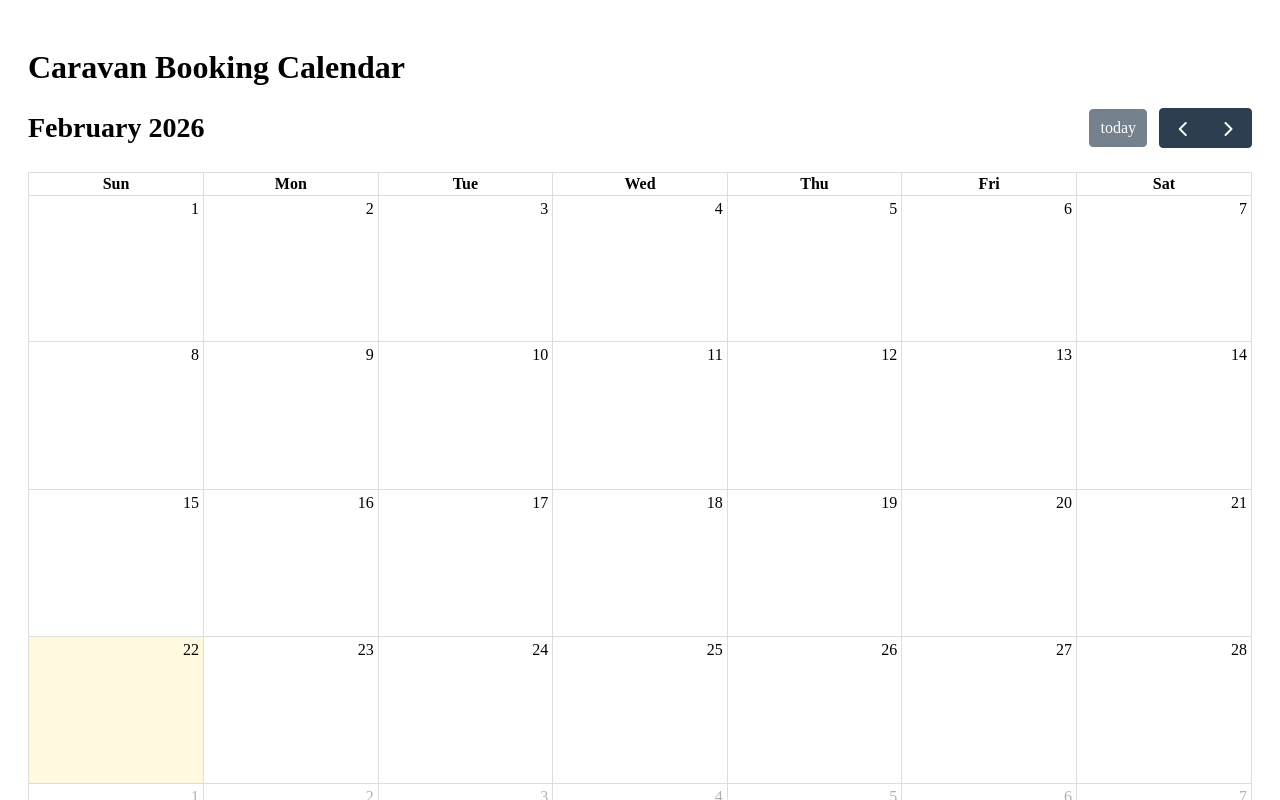
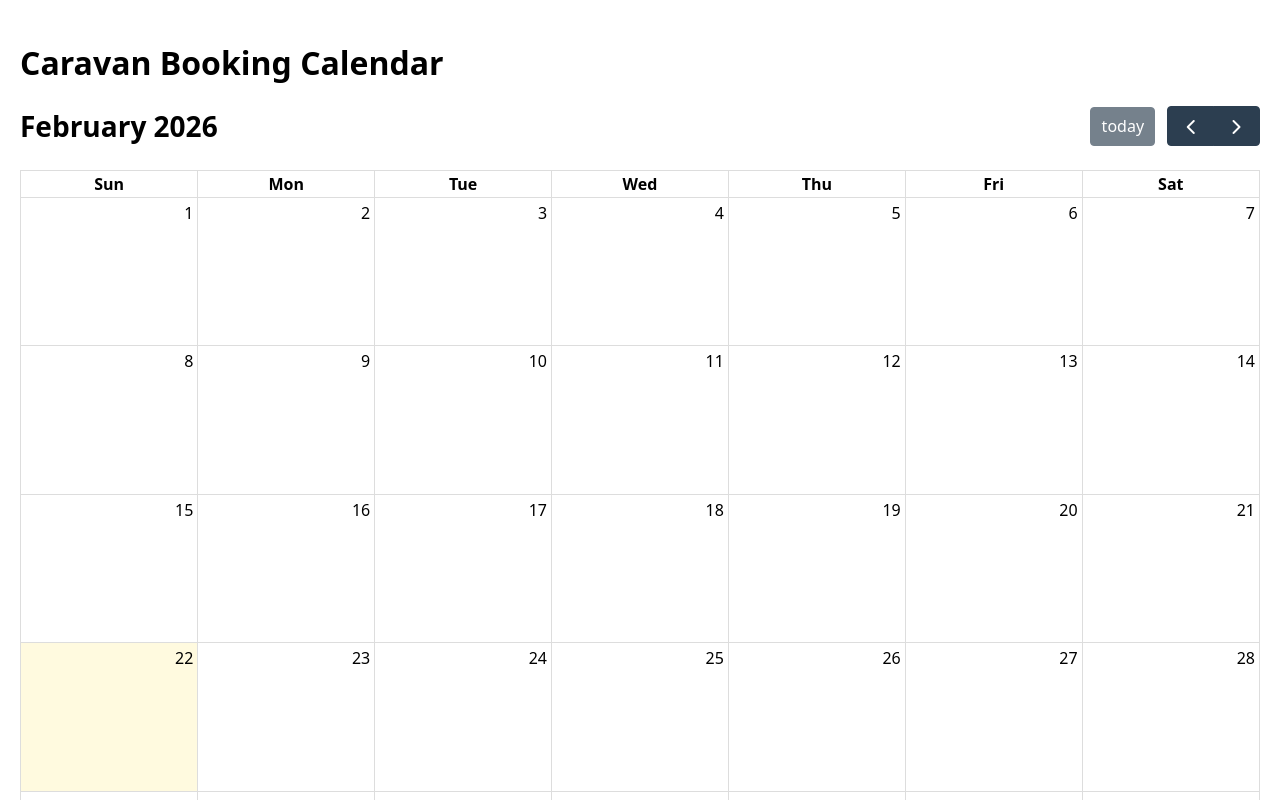
Before and after one commit to Liamdlking/Kingscaravan, a Next.js app: page / in a window 1280 px wide. Shown: the top 800 px of the page. Built offline with nearby package versions, Linux system fonts and the light colour scheme; no server answers.

Commit message:
Create RootLayout component with metadata for app

```diff
--- /dev/null
+++ b/app/layout.tsx
@@ -0,0 +1,14 @@
+export const metadata = {
+  title: "Caravan Booking Calendar",
+  description: "Manage bookings and availability",
+};
+
+export default function RootLayout({ children }: { children: React.ReactNode }) {
+  return (
+    <html lang="en">
+      <body style={{ margin: 0, fontFamily: "system-ui, -apple-system, Segoe UI, Roboto, Arial, sans-serif" }}>
+        {children}
+      </body>
+    </html>
+  );
+}
```
